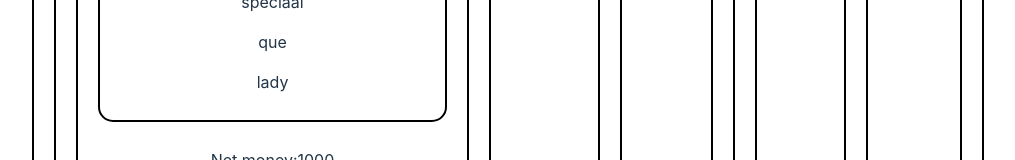
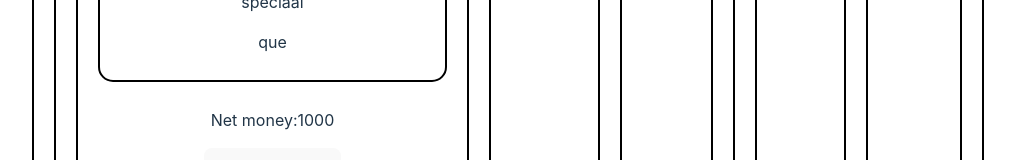
Before and after one commit to GGTuran/taking-away, a React (Vite) app: page / in a window 1280 px wide. Shown: the part 588-748 px from the top of the page, without its empty margins (132-1147 px from the left). Built offline with nearby package versions, Linux system fonts and the light colour scheme.

Commit message:
ekta gese

```diff
--- a/src/Components/Special/Special.jsx
+++ b/src/Components/Special/Special.jsx
@@ -10,7 +10,7 @@ const Special = ({asset}) => {
             <p>Has {asset}</p>
             <p>speciaal</p>
             <p>que</p>
-            <p>lady</p>
+
 
         </div>
     );
```
